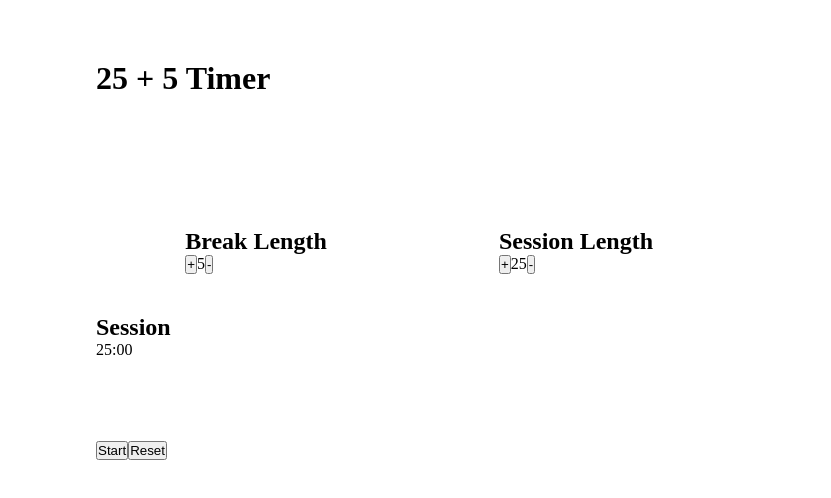
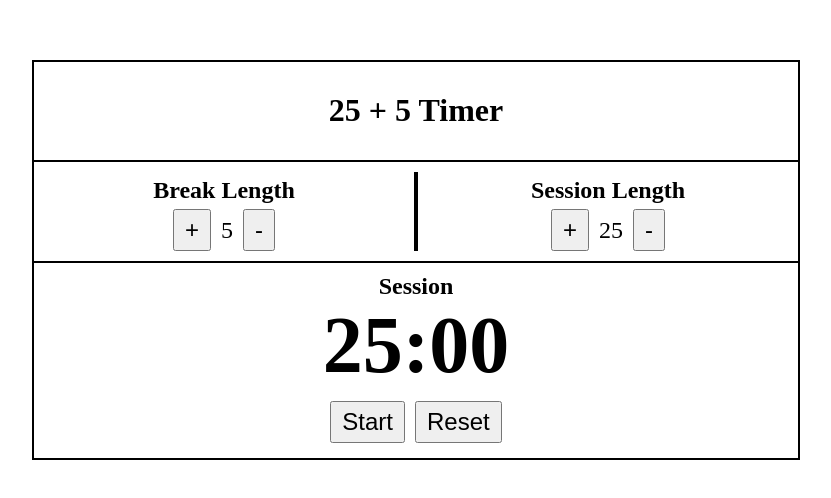
Before and after one commit to rksvw/pomo-clock, a React (Create React App) app: page / in a window 1280 px wide. Shown: the part 140-638 px from the top of the page, without its empty margins (224-1055 px from the left). Built offline with nearby package versions, Linux system fonts and the light colour scheme.

Commit message:
styles the 25+5 timer componenets

```diff
--- a/src/App.js
+++ b/src/App.js
@@ -270,11 +270,22 @@ export default class App extends Component {
         style={{
           display: "grid",
           gridTemplateRows: "repeat(3, 1fr)",
-          width: "50vw",
+          width: "60vw",
           height: "50vh",
+          border: "2px solid black",
         }}
       >
-        <h1>25 + 5 Timer</h1>
+        <h1
+          style={{
+            display: "flex",
+            justifyContent: "center",
+            alignItems: "center",
+            width: "100%",
+            borderBottom: "2px solid black",
+          }}
+        >
+          25 + 5 Timer
+        </h1>
         {/* Control Component ->
         ! Updating of break and Session Timer
          */}
--- a/src/Component/ClockComponent.js
+++ b/src/Component/ClockComponent.js
@@ -35,10 +35,40 @@ export default class ClockComponent extends Component {
 
   render() {
     return (
-      <div>
+      <div
+        style={{
+          display: "flex",
+          justifyContent: "center",
+          alignItems: "center",
+          width: "100%",
+          borderTop: "2px solid black",
+          padding: "10px",
+        }}
+      >
         <div>
-          <h2 id="timer-label">{this.props.label}</h2>
-          <div id="time-left">{this.clockify(this.props.timer)}</div>
+          <h2
+            id="timer-label"
+            style={{
+              fontSize: "24px",
+              display: "flex",
+              justifyContent: "center",
+              alignItems: "center",
+            }}
+          >
+            {this.props.label}
+          </h2>
+          <div
+            id="time-left"
+            style={{
+              display: "flex",
+              justifyContent: "center",
+              alignItems: "center",
+              fontSize: "80px",
+              fontWeight: "600",
+            }}
+          >
+            {this.clockify(this.props.timer)}
+          </div>
         </div>
       </div>
     );
--- a/src/Component/ControlComponent.js
+++ b/src/Component/ControlComponent.js
@@ -31,33 +31,92 @@ export default class ControlComponent extends Component {
           placeContent: "center",
         }}
       >
-        <div>
-          <h2 id="break-label">Break Length</h2>
+        <div
+          style={{
+            borderRight: "2px solid black",
+            height: "100%",
+            width: "100%",
+            display: "flex",
+            justifyContent: "center",
+            flexDirection: "column",
+            alignItems: "center",
+          }}
+        >
+          <h2 id="break-label" style={{ padding: "5px" }}>
+            Break Length
+          </h2>
           <div>
-            <button id="break-increment" onClick={this.props.breakIncrement}>
+            <button
+              id="break-increment"
+              style={{
+                padding: "5px 10px",
+                fontSize: "24px",
+              }}
+              onClick={this.props.breakIncrement}
+            >
               +
             </button>
-            <span id="break-length">
+            <span
+              style={{
+                padding: "5px 10px",
+                fontSize: "24px",
+              }}
+              id="break-length"
+            >
               {this.clockify(this.props.breakLength)}
             </span>
-            <button id="break-decrement" onClick={this.props.breakDecrement}>
+            <button
+              style={{
+                padding: "5px 10px",
+                fontSize: "24px",
+              }}
+              id="break-decrement"
+              onClick={this.props.breakDecrement}
+            >
               -
             </button>
           </div>
         </div>
-        <div className="session-length">
-          <h2 id="session-label">Session Length</h2>
+        <div
+          className="session-length"
+          style={{
+            borderLeft: "2px solid black",
+            height: "100%",
+            width: "100%",
+            display: "flex",
+            justifyContent: "center",
+            flexDirection: "column",
+            alignItems: "center",
+          }}
+        >
+          <h2 id="session-label" style={{ padding: "5px" }}>
+            Session Length
+          </h2>
           <div>
             <button
+              style={{
+                padding: "5px 10px",
+                fontSize: "24px",
+              }}
               id="session-increment"
               onClick={this.props.sessionIncrement}
             >
               +
             </button>
-            <span id="session-length">
+            <span
+              id="session-length"
+              style={{
+                padding: "5px 10px",
+                fontSize: "24px",
+              }}
+            >
               {this.clockify(this.props.sessionLength)}
             </span>
             <button
+              style={{
+                padding: "5px 10px",
+                fontSize: "24px",
+              }}
               id="session-decrement"
               onClick={this.props.sessionDecrement}
             >
--- a/src/Component/StartStopComponent.js
+++ b/src/Component/StartStopComponent.js
@@ -6,11 +6,33 @@ export default class StartStopComponent extends Component {
   }
   render() {
     return (
-      <div>
-        <button id="start_stop" onClick={this.props.handleStart}>
+      <div
+        style={{
+          display: "flex",
+          justifyContent: "center",
+          alignItems: "center",
+          paddingBottom: "15px",
+          gap: "10px",
+        }}
+      >
+        <button
+          id="start_stop"
+          style={{
+            padding: "5px 10px",
+            fontSize: "24px",
+          }}
+          onClick={this.props.handleStart}
+        >
           Start
         </button>
-        <button id="reset" onClick={this.props.handleReset}>
+        <button
+          style={{
+            padding: "5px 10px",
+            fontSize: "24px",
+          }}
+          id="reset"
+          onClick={this.props.handleReset}
+        >
           Reset
         </button>
       </div>
--- a/src/index.css
+++ b/src/index.css
@@ -11,3 +11,7 @@ body {
   justify-content: center;
   align-items: center;
 }
+
+button {
+  cursor: pointer;
+}
```
